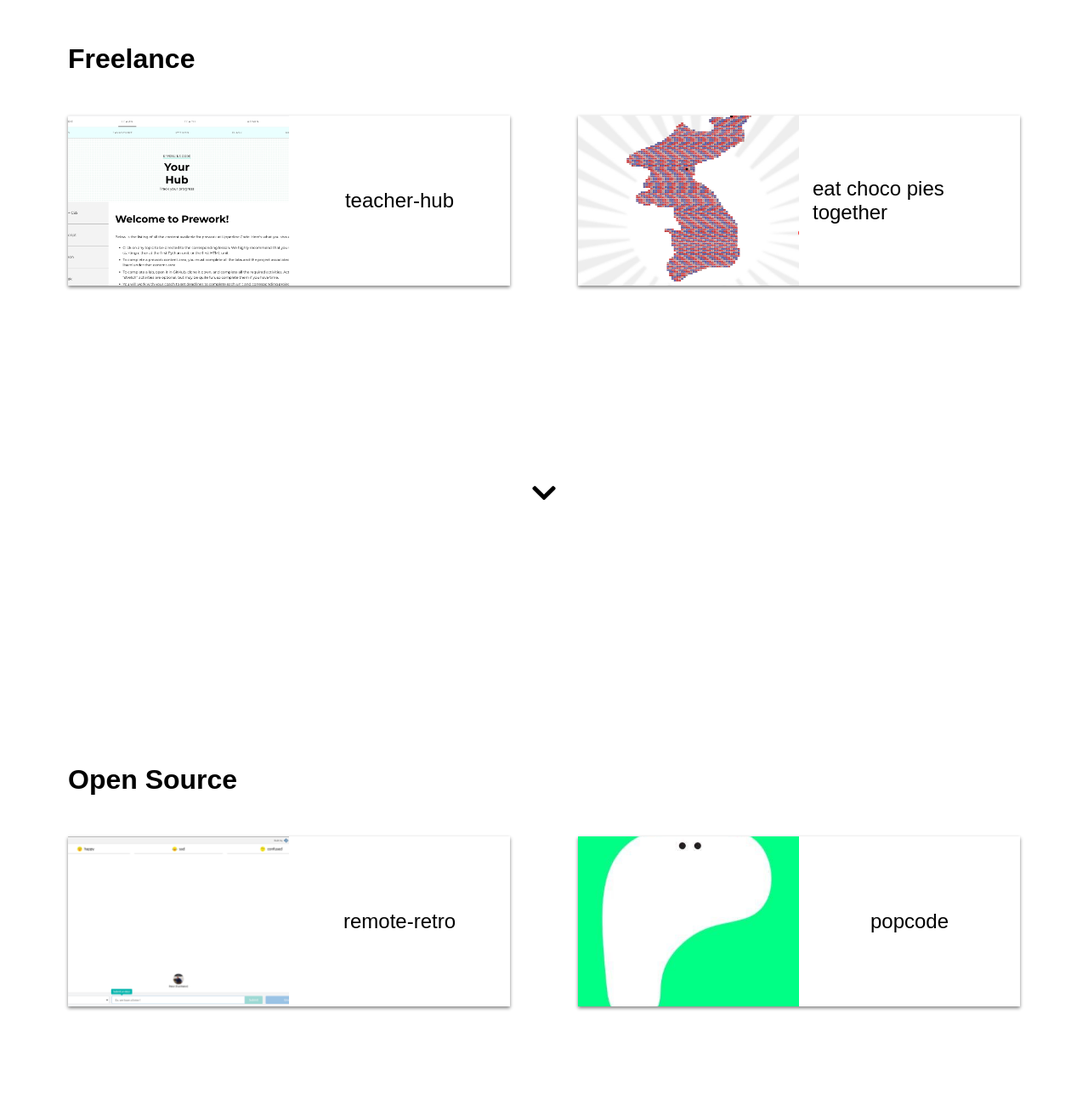
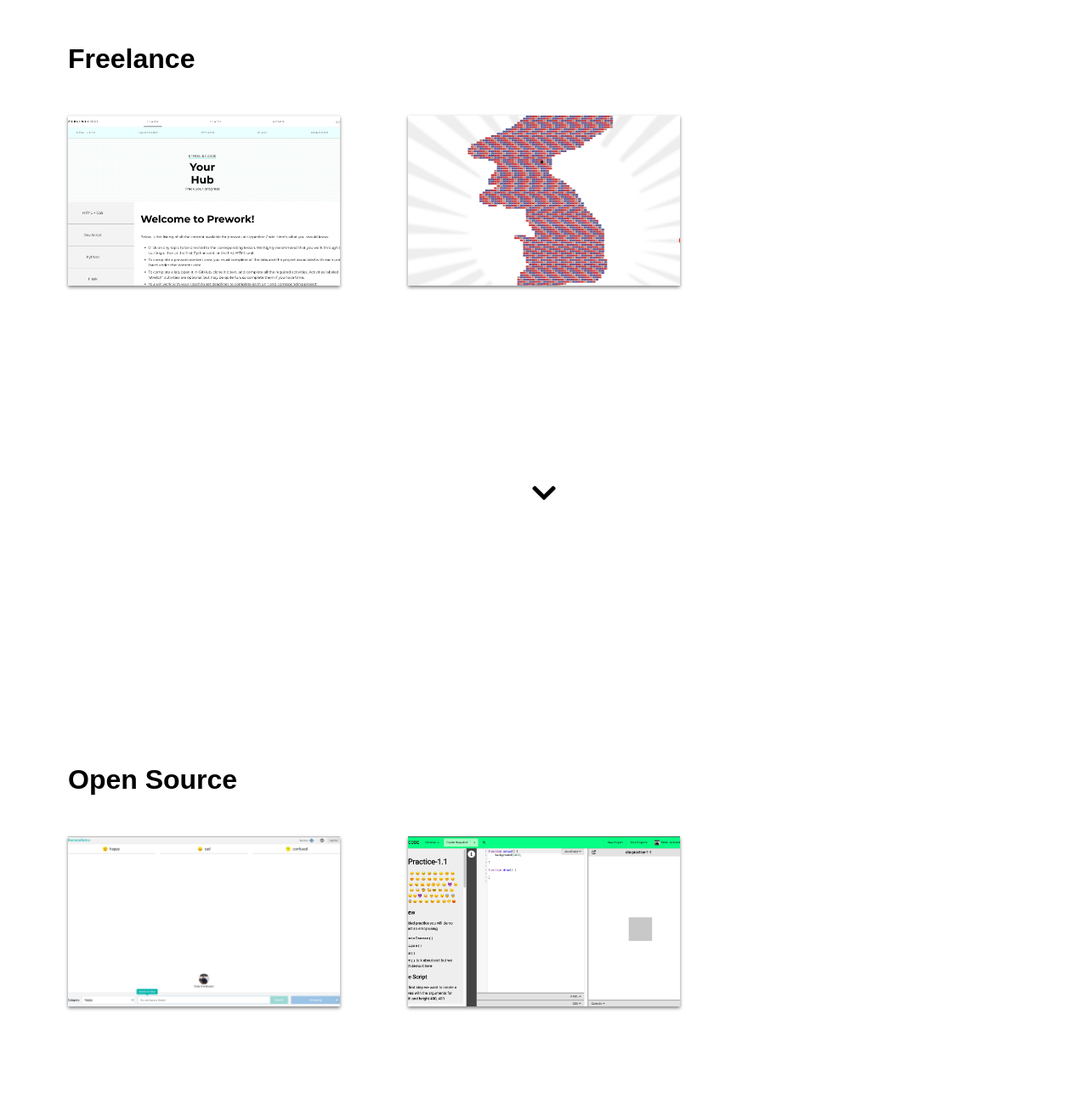
Before and after one commit to pwjablonski/pwj, a Gatsby site: page / in a window 1280 px wide. Shown: the part 1020-2320 px from the top of the page at 85% size. Built offline with nearby package versions, Linux system fonts and the light colour scheme; Gatsby itself is replaced by a stand-in of ours.

Commit message:
update images

```diff
--- a/src/components/project/project.module.css
+++ b/src/components/project/project.module.css
@@ -4,28 +4,38 @@
     transition: 0.3s;
     display: flex;
     cursor: pointer;
+    position: relative;
 }
 
 .project:hover {
     box-shadow: 0 4px 8px grey;
 }
 
+.project:hover .info{
+    opacity: 1;
+}
+
 .img {
-    width: 50%;
+    width: 100%;
     height: 100%;
 }
 
 .info{
-    width: 50%;
+    opacity: 0;
+    position: absolute;
+    top:0;
+    left:0;
+    width: 100%;
     height: 100%;
     padding: 0 1em;
     display: flex;
     justify-content: center;
     align-items: center;
     box-sizing: border-box;
+    background: white;
+    transition: .5s ease;
 }
 
 .title {
     font-size: 1.5em;
-
 }
--- a/src/content/projects/eachchocopiestogether/eatchocopiestogether.md
+++ b/src/content/projects/eachchocopiestogether/eatchocopiestogether.md
@@ -1,7 +1,7 @@
 ---
 path: "/projects/eatchocopiestogether"
 date: "2019-07-01"
-title: "eat choco pies together"
+title: "eat chocopie together"
 image: "./eatchocopiestogether.png"
 codelink: "TBD"
 livelink: "https://www.eatchocopietogether.com/"
--- a/src/content/projects/popcode/popcode.md
+++ b/src/content/projects/popcode/popcode.md
@@ -2,7 +2,7 @@
 path: "/projects/popcode"
 date: "2019-07-01"
 title: "popcode"
-image: "./popcode.jpeg"
+image: "./popcode-screen.png"
 codelink: "https://github.com/popcodeorg/popcode"
 livelink: "https://popcode.org/"
 isVisible: true
--- a/src/content/projects/remote-retro/remote-retro.md
+++ b/src/content/projects/remote-retro/remote-retro.md
@@ -1,7 +1,7 @@
 ---
 path: "/projects/remote-retro"
 date: "2020-01-01"
-title: "remote-retro"
+title: "remote retro"
 image: "remote-retro.png"
 codelink: "https://github.com/stride-nyc/remote_retro"
 livelink: "https://remoteretro.org/"
--- a/src/content/projects/teacher-hub/teacher-hub.md
+++ b/src/content/projects/teacher-hub/teacher-hub.md
@@ -1,7 +1,7 @@
 ---
 path: "/projects/teacher-hub"
 date: "2020-01-01"
-title: "teacher-hub"
+title: "teacher hub"
 image: "./teacher-hub.png"
 codelink: ""
 livelink: "https://teacherhub.upperlinecode.com/"
--- a/src/pages/index.module.css
+++ b/src/pages/index.module.css
@@ -41,12 +41,19 @@
 
 .projects_grid {
     display: grid;
-    grid-template-columns: 1fr 1fr;
+    grid-template-columns: 1fr 1fr 1fr;
     animation: fadein 5s 1;
     grid-gap: 5rem;
 }
 
-@media(max-width: 750px){
+@media(max-width: 950px){
+    .projects_grid{
+        grid-template-columns: 1fr 1fr;
+    }
+}
+
+
+@media(max-width: 650px){
     .projects_grid{
         grid-template-columns: 1fr;
     }
```
Also changed, not shown: src/content/projects/popcode/popcode-screen.png (added).
